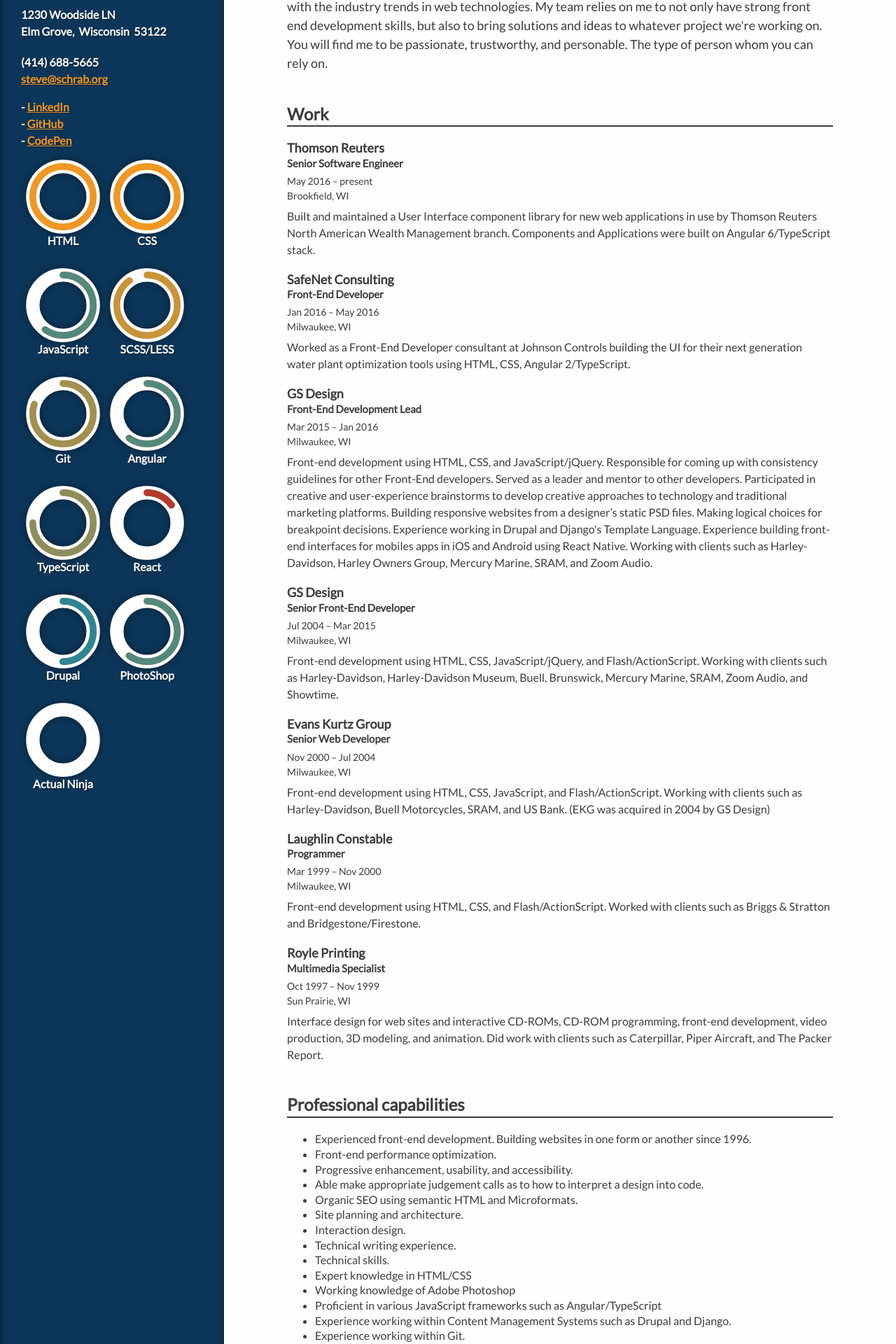
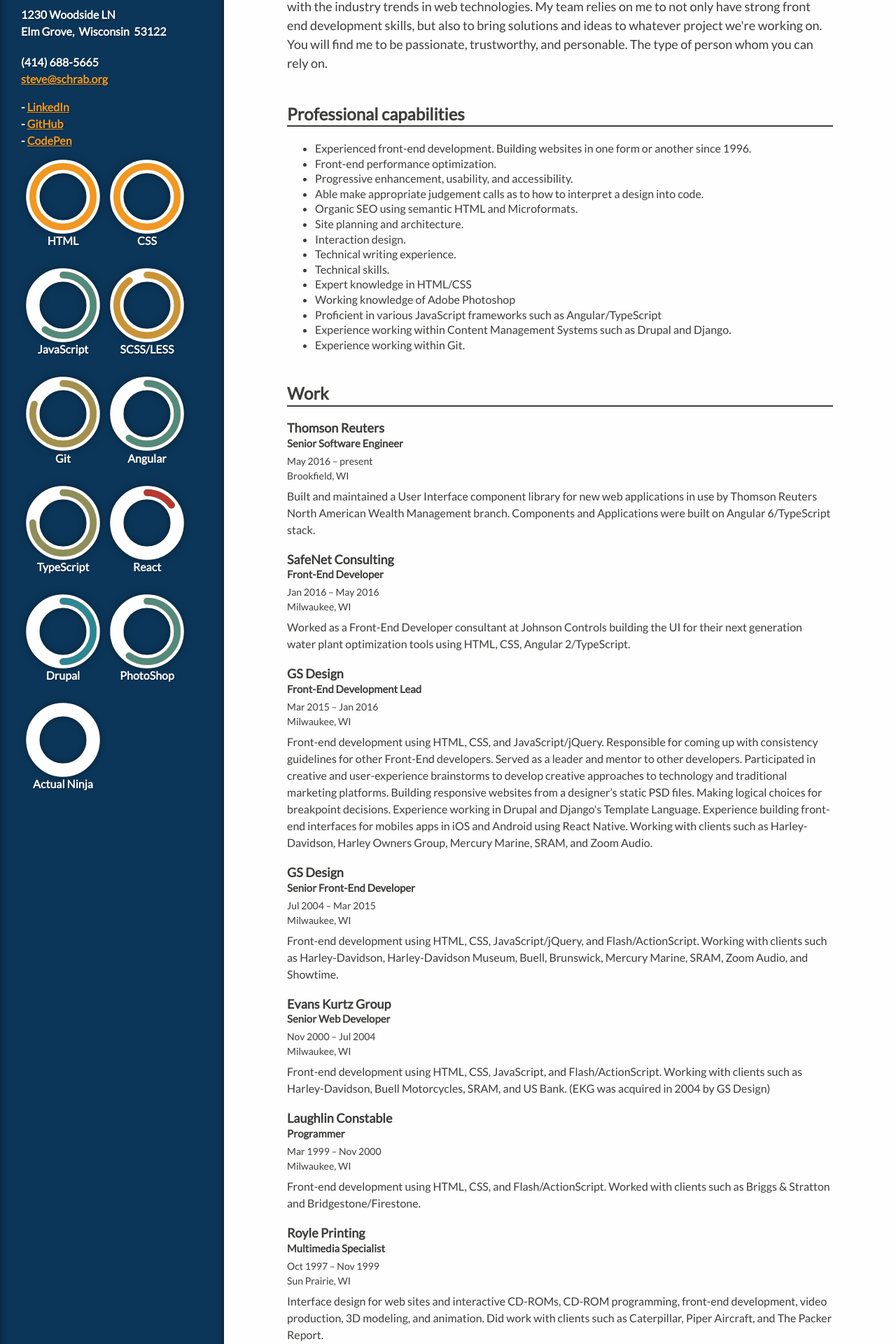
Before and after one commit to megasmack/steve.schrab.org, an Angular app: page / in a window 1280 px wide. Shown: the part 319-2239 px from the top of the page at 70% size. Built offline with nearby package versions, Linux system fonts and the light colour scheme.

Commit message:
Move capabilities up (#3)

```diff
--- a/src/app/resume/resume.component.html
+++ b/src/app/resume/resume.component.html
@@ -15,6 +15,14 @@
     <p class="summary">{{ resumeBasics.summary }}</p>
   </section>
 
+  <section id="capabilities" *ngIf="resumeSkills">
+    <h2>Professional capabilities</h2>
+
+    <ul class="skills">
+      <li *ngFor="let skill of resumeSkills">{{ skill }}</li>
+    </ul>
+  </section>
+
   <section id="work" *ngIf="resumeWork">
     <h2>Work</h2>
     <div class="position" *ngFor="let work of resumeWork">
@@ -28,14 +36,6 @@
         <p>{{ work.summary }}</p>
       </div>
     </div>
-  </section>
-
-  <section id="capabilities" *ngIf="resumeSkills">
-    <h2>Professional capabilities</h2>
-
-    <ul class="skills">
-      <li *ngFor="let skill of resumeSkills">{{ skill }}</li>
-    </ul>
   </section>
 
   <section id="education" *ngIf="resumeEdu">
```
